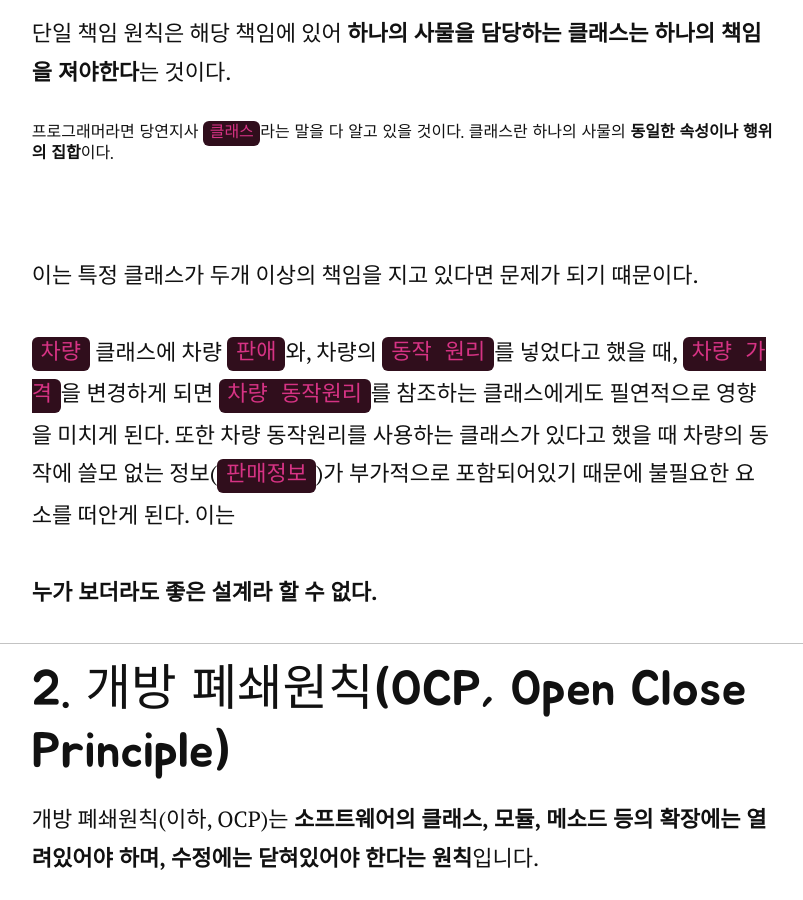
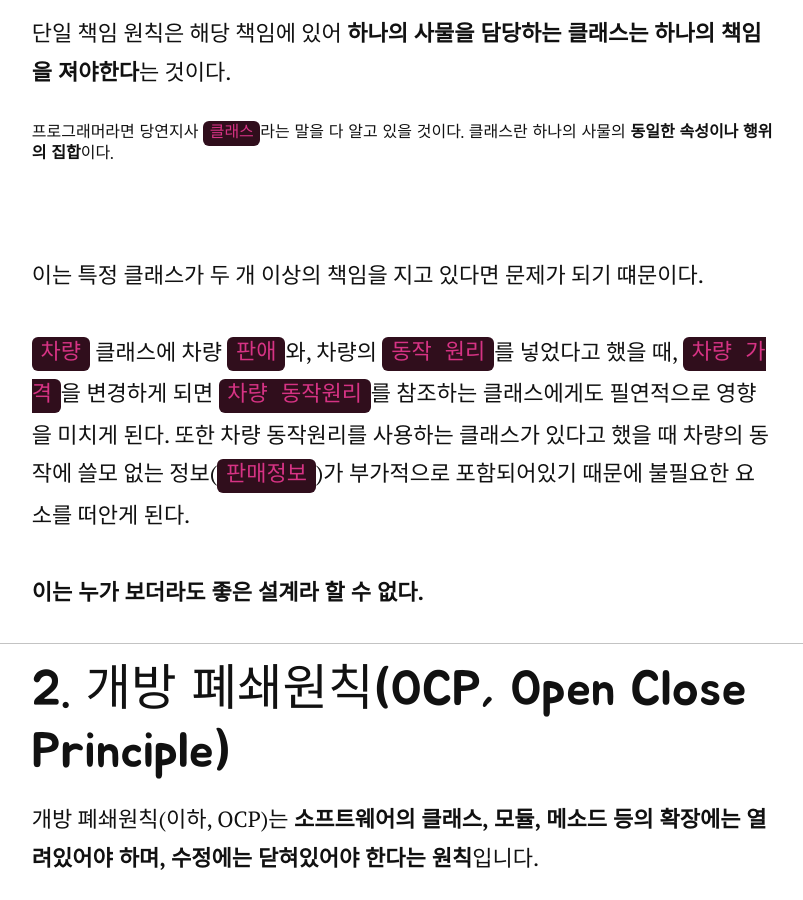
Before and after one commit to YangTaeyoung/YangTaeyoung.github.io, a Jekyll site: the page built from _posts/2022-02-25-Principle-of-OOP-Design.markdown, in a window 1280 px wide and 900 px high, scrolled down 1341 px. Shown: the whole window, without its empty margins (237-1040 px from the left). Built offline with Jekyll 4.4.1, drawn with Linux system fonts in a browser that asks for light colours; nearby versions of some CDN libraries; some web fonts are replaced; comment, search, counter and statistics services are not loaded.

```diff
--- a/_posts/2022-02-25-Principle-of-OOP-Design.markdown
+++ b/_posts/2022-02-25-Principle-of-OOP-Design.markdown
@@ -25,13 +25,12 @@ date: 2022-02-25
 <br>
 ###### 프로그래머라면 당연지사 `클래스`라는 말을 다 알고 있을 것이다. 클래스란 하나의 사물의 **동일한 속성이나 행위의 집합**이다.
 <br><br>
-이는 특정 클래스가 두개 이상의 책임을 지고 있다면 문제가 되기 떄문이다.
+이는 특정 클래스가 두 개 이상의 책임을 지고 있다면 문제가 되기 떄문이다.
 <br><br>
 `차량` 클래스에 차량 `판애`와, 차량의 `동작 원리`를 넣었다고 했을 때, `차량 가격`을 변경하게 되면 `차량 동작원리`를 참조하는 클래스에게도 필연적으로 영향을 미치게 된다.
 또한 차량 동작원리를 사용하는 클래스가 있다고 했을 때 차량의 동작에 쓸모 없는 정보(`판매정보`)가 부가적으로 포함되어있기 때문에 불필요한 요소를 떠안게 된다.
-이는
 <br><br>
-**누가 보더라도 좋은 설계라 할 수 없다.**
+**이는 누가 보더라도 좋은 설계라 할 수 없다.**
 
 <hr>
 
```
